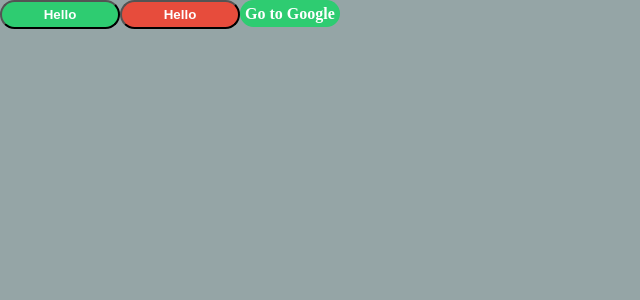
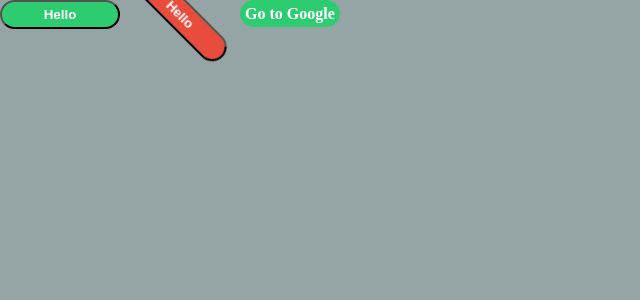
Before and after one commit to ikda/styled-component, a React (Create React App) app: page / in a window 1280 px wide. Shown: the top 300 px of the page, without its empty margins (0-640 px from the left). Built offline with nearby package versions, Linux system fonts and the light colour scheme.

Commit message:
#keyframes and css animation

```diff
--- a/src/App.js
+++ b/src/App.js
@@ -1,5 +1,14 @@
 import React, { Component } from "react";
-import styled, { createGlobalStyle } from "styled-components";
+import styled, { createGlobalStyle, css, keyframes } from "styled-components";
+
+const rotation = keyframes`
+  from {
+    transform: rotate(0deg);
+  }
+  to {
+    transform: rotate(360deg);
+  }
+`;
 
 const GlobalStyle = createGlobalStyle`
   body{
@@ -22,13 +31,19 @@
 	font-weight: 600;
 	-webkit-appearance: none;
 	cursor: pointer;
-
 	&:active,
 	&:focus {
 		outline: none;
 	}
+	background-color: ${props => (props.danger ? "#e74c3c" : "#2ecc71")};
 
-	background-color: ${props => (props.danger ? "#e74c3c" : "#2ecc71")};
+	${props => {
+		if (props.danger) {
+			return css`
+				animation: ${rotation} ${props.rotationTime}s linear infinite;
+			`;
+		}
+	}}
 `;
 
 const Anchor = styled(Button)`
@@ -42,7 +57,9 @@
 				<GlobalStyle />
 				<Container>
 					<Button>Hello</Button>
-					<Button danger>Hello</Button>
+					<Button danger rotationTime={60}>
+						Hello
+					</Button>
 					<Anchor as="a" href="https://www.google.com">
 						Go to Google
 					</Anchor>
```
